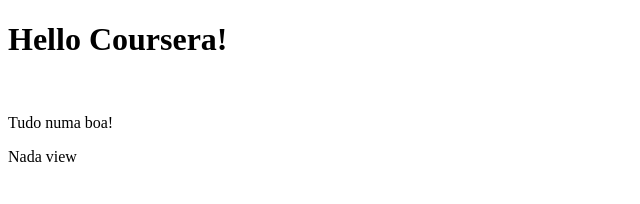
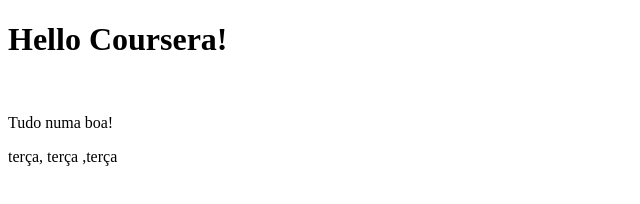
Before and after one commit to melquicampos/coursera-test, a plain HTML site: page index.html in a window 1280 px wide. Shown: the full height of the page, 0-640 px from the left. Drawn offline with Linux system fonts and the light colour scheme.

Commit message:
Nova Atualização.

```diff
--- a/index.html
+++ b/index.html
@@ -2,12 +2,11 @@
 <html>
   <head>
     <meta charset="utf-8">
-    <title>Hello Coursera</title>
+    <title>Hello Well Come</title>
   </head>
   <body>
     <h1>Hello Coursera!</h1><br>
     <p>Tudo numa boa!</p>
-    Nada view
-
+    terça, terça ,terça
   </body>
 </html>
```
